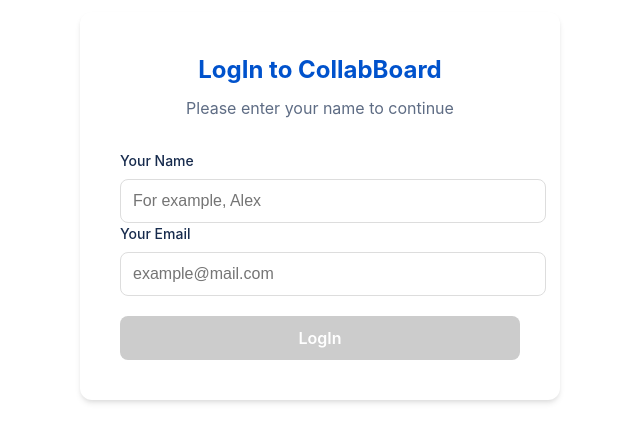
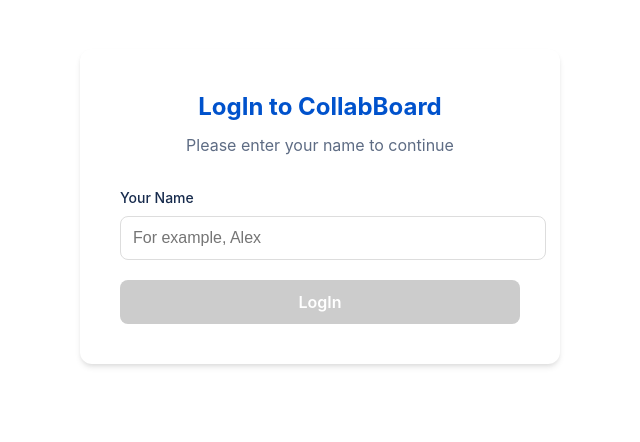
Before and after one commit to Cauteros974/collab-board, a React (Vite) app: page /login in a window 1280 px wide. Shown: the part 214-656 px from the top of the page, without its empty margins (320-960 px from the left). Built offline with nearby package versions, Linux system fonts and the light colour scheme.

Commit message:
Update LoginPage.tsx

```diff
--- a/src/features/auth/pages/LoginPage.tsx
+++ b/src/features/auth/pages/LoginPage.tsx
@@ -18,7 +18,6 @@
         //Redirect to the board
         navigate('/board');
     };
-
     return(
         <div style={{
             height: '100vh',
@@ -65,24 +64,9 @@
                     onFocus={(e) => e.target.style.borderColor = 'var(--color-primary)'}
                     onBlur={(e) => e.target.style.borderColor = '#ddd'}
                 />
-                <label style={{ display: 'block', marginBottom: '8px', fontWeight: 500, fontSize: '14px' }}>
-                    Your Email
-                </label>
-                <input
-                    type="email"
-                    value={name}
-                    placeholder="example@mail.com"
-                    style={{
-                        width:'100%',
-                        padding: '12px',
-                        borderRadius:'8px',
-                        border: '1px solid #ddd',
-                        fontSize: '16px',
-                        outline: 'none',
-                        transition: 'border-color 0.2s'
-                    }}
-                />
                 </div>
+
+
 
                 <button
                     type="submit"
```
